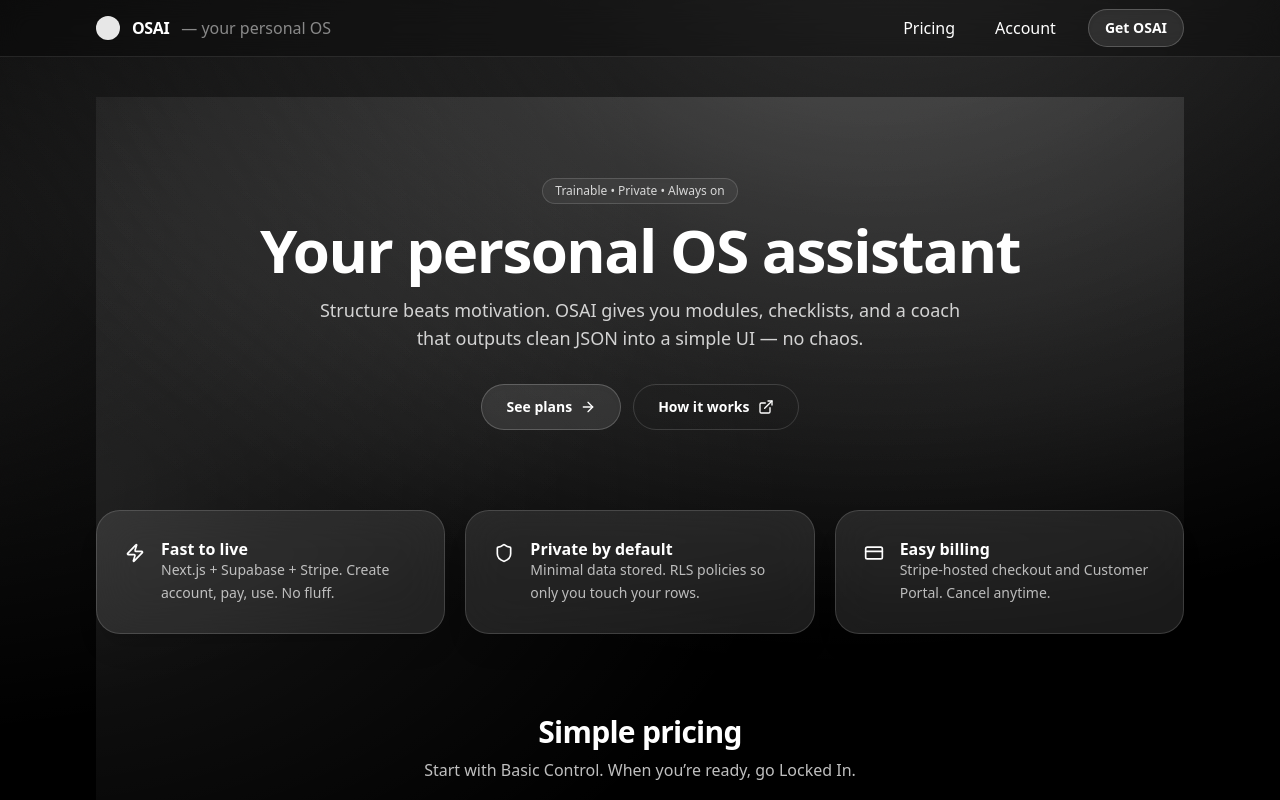
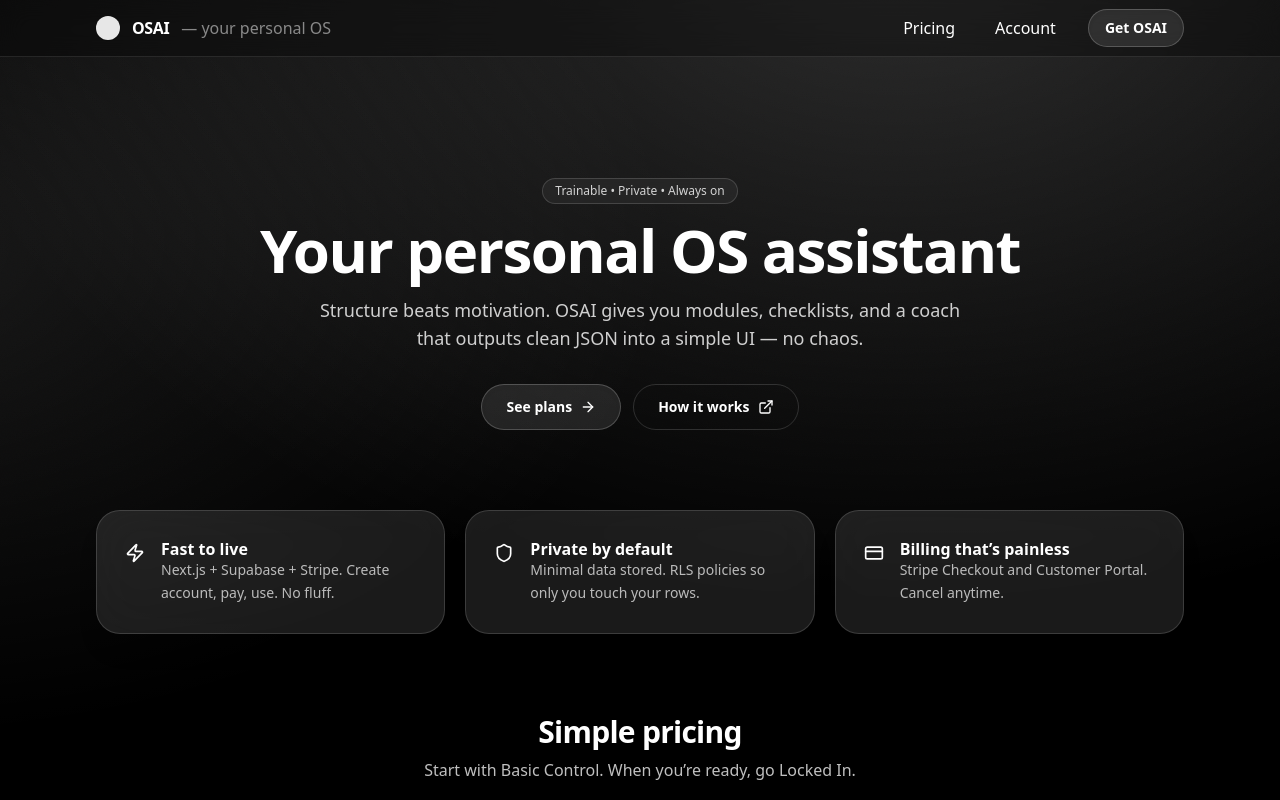
Before and after one commit to MasonIllies/OSAI, a Next.js app in the folder osai-mvp/: page / in a window 1280 px wide. Shown: the top 800 px of the page. Built offline with nearby package versions, Linux system fonts and the light colour scheme; no server answers.

Commit message:
Update page.tsx

```diff
--- a/osai-mvp/app/page.tsx
+++ b/osai-mvp/app/page.tsx
@@ -65,7 +65,7 @@
 
 export default function Home() {
   return (
-    <div className="min-h-screen bg-[radial-gradient(1000px_700px_at_70%_-10%,rgba(255,255,255,0.18),transparent),radial-gradient(800px_500px_at_-10%_30%,rgba(255,255,255,0.10),transparent)] text-white antialiased">
+    <div className="min-h-screen">
       {/* HERO */}
       <section className="pt-12 md:pt-20 text-center">
         <div className="flex flex-col items-center">
@@ -97,12 +97,12 @@
             <Row icon={Shield} title="Private by default" desc="Minimal data stored. RLS policies so only you touch your rows." />
           </FrostCard>
           <FrostCard className="p-6 md:p-7">
-            <Row icon={CreditCard} title="Easy billing" desc="Stripe-hosted checkout and Customer Portal. Cancel anytime." />
+            <Row icon={CreditCard} title="Billing that’s painless" desc="Stripe Checkout and Customer Portal. Cancel anytime." />
           </FrostCard>
         </div>
       </section>
 
-      {/* HOMEPAGE PRICING PREVIEW */}
+      {/* PRICING PREVIEW */}
       <section className="pt-14 md:pt-20">
         <div className="mb-6 text-center">
           <h2 className="text-2xl md:text-3xl font-semibold tracking-tight">Simple pricing</h2>
```
